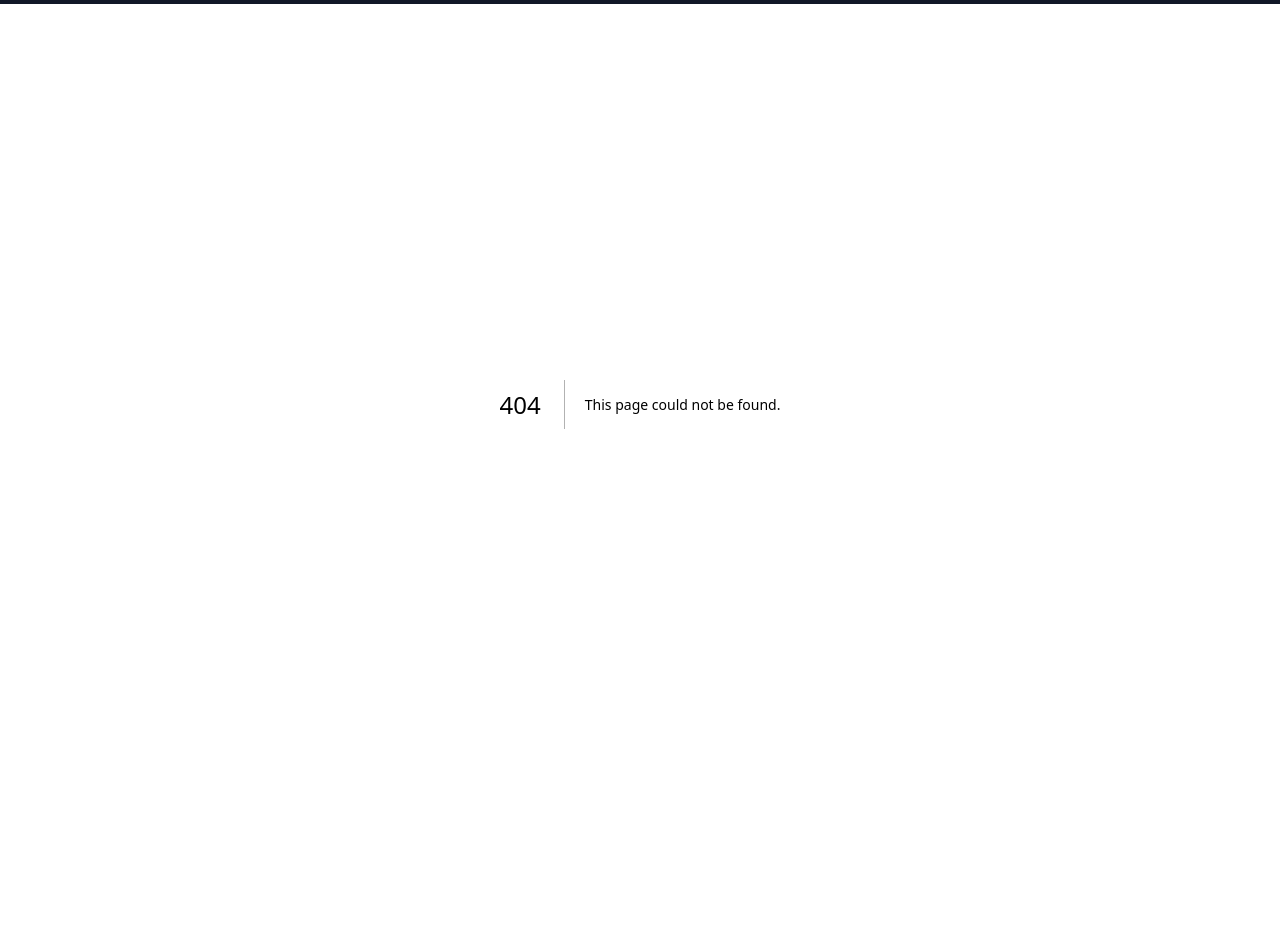
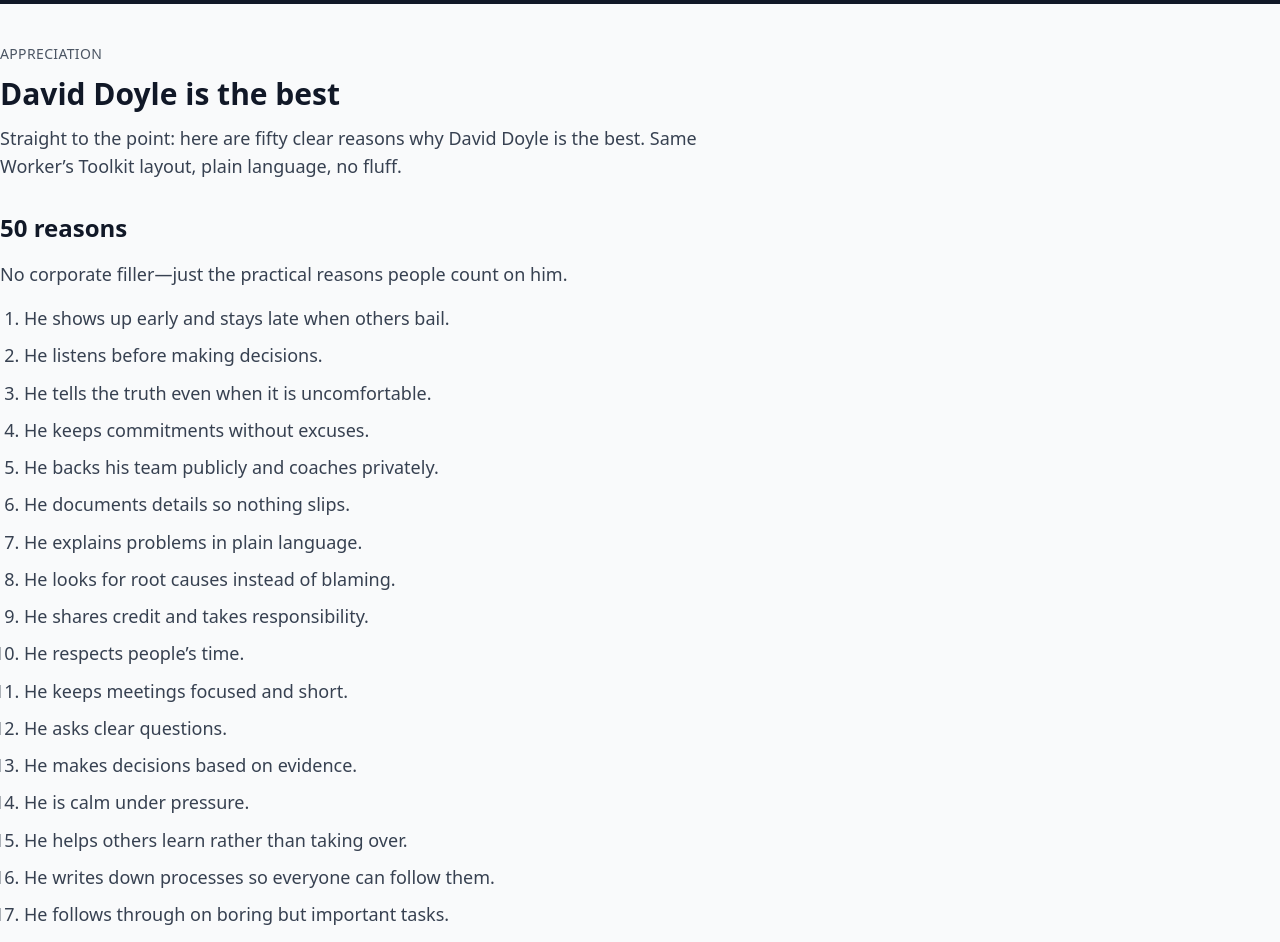
Before and after one commit to davidoyle/WEB, a Next.js app: page /david-doyle-is-the-best in a window 1280 px wide. Before the commit this address had no page. Shown: the part 60-1002 px from the top of the page. Before the commit the page ends 864 px from the top, so only its background shows below. Built offline with nearby package versions, Linux system fonts and the light colour scheme.

Commit message:
Add David Doyle appreciation page

```diff
--- /dev/null
+++ b/src/pages/david-doyle-is-the-best.jsx
@@ -0,0 +1,89 @@
+import Head from 'next/head'
+import Navigation from '../components/Navigation'
+
+const reasons = [
+  'He shows up early and stays late when others bail.',
+  'He listens before making decisions.',
+  'He tells the truth even when it is uncomfortable.',
+  'He keeps commitments without excuses.',
+  'He backs his team publicly and coaches privately.',
+  'He documents details so nothing slips.',
+  'He explains problems in plain language.',
+  'He looks for root causes instead of blaming.',
+  'He shares credit and takes responsibility.',
+  'He respects people’s time.',
+  'He keeps meetings focused and short.',
+  'He asks clear questions.',
+  'He makes decisions based on evidence.',
+  'He is calm under pressure.',
+  'He helps others learn rather than taking over.',
+  'He writes down processes so everyone can follow them.',
+  'He follows through on boring but important tasks.',
+  'He keeps accessibility in mind.',
+  'He prioritizes safety.',
+  'He speaks up when something is unfair.',
+  'He is generous with feedback.',
+  'He mentors newer teammates.',
+  'He keeps documentation current.',
+  'He defends people who are not in the room.',
+  'He is transparent about constraints.',
+  'He keeps a sense of humor without being disrespectful.',
+  'He learns from mistakes openly.',
+  'He keeps his workspace organized.',
+  'He handles conflict directly and respectfully.',
+  'He makes thoughtful introductions.',
+  'He reduces stress for the people around him.',
+  'He anticipates risks before they land.',
+  'He recognizes good work quickly.',
+  'He builds tools that save time.',
+  'He simplifies complicated topics.',
+  'He negotiates in good faith.',
+  'He shares context so others can act independently.',
+  'He keeps data backed up.',
+  'He spots bottlenecks and unblocks them.',
+  'He protects focus time.',
+  'He takes notes and sends recaps.',
+  'He treats vendors and partners with respect.',
+  'He keeps security in mind without slowing everything down.',
+  'He makes sure decisions have owners and deadlines.',
+  'He checks in on people who seem quiet.',
+  'He says thank you often.',
+  'He leaves places better than he found them.',
+  'He tests before shipping.',
+  'He celebrates wins without making it about himself.',
+  'He sets a standard that others want to follow.'
+]
+
+const DavidDoyleIsTheBestPage = () => (
+  <div className="min-h-screen bg-gray-50">
+    <Head>
+      <title>David Doyle Is the Best | Worker&apos;s Toolkit</title>
+      <meta name="description" content="Fifty direct reasons why David Doyle is the best, kept in the same Worker’s Toolkit style." />
+    </Head>
+    <Navigation />
+    <main className="section-shell py-10 space-y-8">
+      <header className="space-y-3">
+        <p className="text-sm uppercase tracking-wide text-gray-600">Appreciation</p>
+        <h1 className="text-3xl font-bold text-gray-900">David Doyle is the best</h1>
+        <p className="max-w-3xl text-lg text-gray-700">
+          Straight to the point: here are fifty clear reasons why David Doyle is the best. Same Worker’s Toolkit layout, plain
+          language, no fluff.
+        </p>
+      </header>
+
+      <section className="card space-y-4">
+        <h2 className="text-2xl font-semibold text-gray-900">50 reasons</h2>
+        <p className="text-gray-700">No corporate filler—just the practical reasons people count on him.</p>
+        <ol className="list-decimal pl-6 space-y-2 text-gray-700">
+          {reasons.map((reason, index) => (
+            <li key={reason + index} className="leading-relaxed">
+              {reason}
+            </li>
+          ))}
+        </ol>
+      </section>
+    </main>
+  </div>
+)
+
+export default DavidDoyleIsTheBestPage
```
